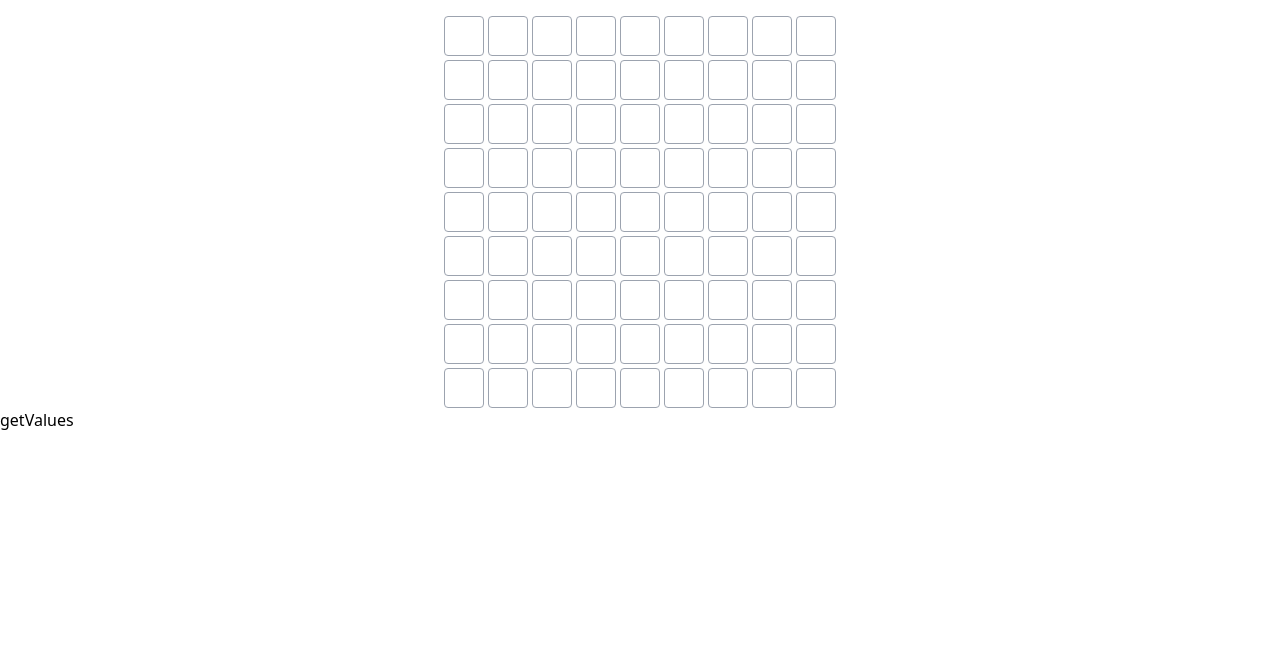
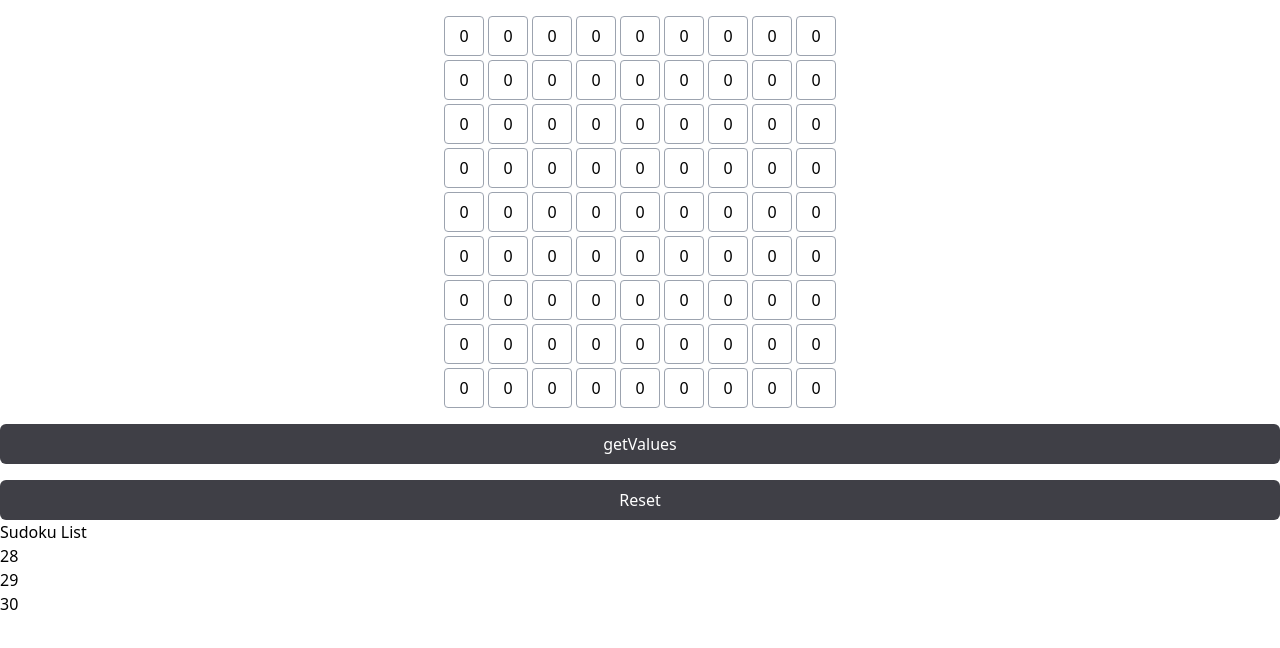
Before and after one commit to elperez365/SudokuReact, a React (Vite) app in the folder frontend/: page / in a window 1280 px wide. Shown: the top 648 px of the page. Built offline with nearby package versions, Linux system fonts and the light colour scheme.

Commit message:
feat(SudokuList) Sudoku list init

```diff
--- a/frontend/src/App.tsx
+++ b/frontend/src/App.tsx
@@ -1,17 +1,42 @@
-import { useRef } from "react";
+import { useRef, useState } from "react";
 import Board from "./components/Board";
 import { BoardRef } from "./types/Refs";
 import { getBoardValues } from "./utils/BoardFunctions";
+import Sudokulist from "./components/SudokuList";
+import { Sudoku } from "./types/Sudoku";
+import { DUMMY_SUDOKU } from "./data/Dummy";
 
 function App() {
+  const [selectedBoard, setSelectedBoard] = useState<Sudoku>(DUMMY_SUDOKU);
+  const [reset, setReset] = useState<boolean>(false);
   const boardRef: BoardRef = useRef<HTMLFormElement>(null);
+
+  const handleSetBoard = (sudoku: Sudoku) => {
+    setSelectedBoard(sudoku);
+  };
 
   return (
     <>
       <div className=" flex justify-center items-center">
-        <Board ref={boardRef} />
+        <Board
+          key={reset ? 1 : 2 || selectedBoard.pk}
+          ref={boardRef}
+          grid={selectedBoard.sudoku_grid}
+        />
       </div>
-      <button onClick={() => getBoardValues(boardRef)}>getValues</button>
+      <button
+        className="bg-zinc-700 text-white p-2 rounded-md mt-4 w-full"
+        onClick={() => getBoardValues(boardRef)}
+      >
+        getValues
+      </button>
+      <button
+        className="bg-zinc-700 text-white p-2 rounded-md mt-4 w-full"
+        onClick={() => setReset(!reset)}
+      >
+        Reset
+      </button>
+      <Sudokulist onSet={handleSetBoard} />
     </>
   );
 }
--- a/frontend/src/components/Board.tsx
+++ b/frontend/src/components/Board.tsx
@@ -1,22 +1,24 @@
 import Cell from "./Cell";
 import { DUMMY_GRID } from "../data/Dummy";
 import { forwardRef } from "react";
-import { BoardRef } from "src/types/Refs";
 
 interface BoardProps {
+  key?: number;
   grid?: number[][];
 }
 
-const Board = forwardRef<BoardRef, BoardProps>(({ grid = DUMMY_GRID }, ref) => {
+const Board = forwardRef<HTMLFormElement, BoardProps>(
+  ({ grid = DUMMY_GRID }, ref) => {
     return (
       <form ref={ref} className="grid grid-cols-9 gap-1 mt-4">
         {grid.map((row, rowIndex) =>
           row.map((cell, colIndex) => (
-          <Cell key={rowIndex * 9 + colIndex} cell={cell} />
+            <Cell key={rowIndex * 9 + colIndex + cell * 9} cell={cell} />
           ))
         )}
       </form>
     );
-});
+  }
+);
 
 export default Board;
--- a/frontend/src/components/Cell.tsx
+++ b/frontend/src/components/Cell.tsx
@@ -33,7 +33,7 @@ const Cell: React.FC<CellProps> = ({ cell }) => {
   return (
     <input
       id="cell"
-      value={value === 0 ? "" : value}
+      value={value}
       onChange={(e) => setValue(ControlMinMaxValue(e))}
       className="w-10 h-10 text-center border border-gray-400 rounded"
     />
--- /dev/null
+++ b/frontend/src/components/SudokuList.tsx
@@ -0,0 +1,28 @@
+import { useState } from "react";
+import { Sudoku } from "src/types/Sudoku";
+import { DUMMY_SUDOKU_LIST } from "../data/Dummy";
+
+interface SudokuListProps {
+  onSet: (sudoku: Sudoku) => void;
+}
+
+const Sudokulist: React.FC<SudokuListProps> = ({ onSet }) => {
+  const [sudokuList, setSudokuList] = useState<Sudoku[]>(
+    DUMMY_SUDOKU_LIST.sudoku_grids
+  );
+
+  return (
+    <div>
+      <h1>Sudoku List</h1>
+      <ul>
+        {sudokuList.map((sudoku) => (
+          <li key={sudoku.pk}>
+            <p onClick={() => onSet(sudoku)}>{sudoku.pk}</p>
+          </li>
+        ))}
+      </ul>
+    </div>
+  );
+};
+
+export default Sudokulist;
--- a/frontend/src/data/Dummy.tsx
+++ b/frontend/src/data/Dummy.tsx
@@ -1,4 +1,4 @@
-import { Sudoku } from "src/types/Sudoku";
+import { Sudoku, SudokuList } from "src/types/Sudoku";
 
 export const DUMMY_GRID: number[][] = [
   [0, 0, 0, 0, 0, 0, 0, 0, 0],
@@ -17,3 +17,53 @@ export const DUMMY_SUDOKU: Sudoku = {
   sudoku_grid: DUMMY_GRID,
   is_valid_solution: false,
 };
+
+export const DUMMY_SUDOKU_LIST: SudokuList = {
+  sudoku_grids: [
+    {
+      pk: 28,
+      sudoku_grid: [
+        [1, 8, 1, 7, 3, 4, 4, 5, 9],
+        [3, 4, 3, 3, 8, 4, 4, 5, 7],
+        [4, 8, 2, 4, 3, 3, 3, 1, 6],
+        [9, 1, 2, 7, 5, 8, 4, 4, 9],
+        [3, 8, 6, 7, 9, 2, 6, 3, 3],
+        [5, 9, 7, 8, 8, 7, 8, 4, 5],
+        [7, 6, 7, 8, 3, 7, 9, 1, 9],
+        [6, 6, 5, 6, 6, 8, 4, 1, 4],
+        [5, 8, 5, 9, 5, 9, 4, 8, 8],
+      ],
+      is_valid_solution: false,
+    },
+    {
+      pk: 29,
+      sudoku_grid: [
+        [4, 9, 1, 8, 5, 7, 2, 3, 6],
+        [2, 8, 6, 1, 4, 9, 7, 5, 0],
+        [5, 3, 7, 6, 2, 0, 1, 9, 4],
+        [1, 2, 5, 3, 9, 6, 8, 4, 7],
+        [7, 6, 8, 5, 1, 4, 9, 2, 3],
+        [3, 4, 9, 7, 8, 2, 5, 6, 1],
+        [8, 1, 3, 9, 6, 5, 4, 7, 2],
+        [9, 7, 2, 4, 3, 1, 6, 8, 5],
+        [6, 5, 4, 2, 7, 8, 3, 1, 9],
+      ],
+      is_valid_solution: true,
+    },
+    {
+      pk: 30,
+      sudoku_grid: [
+        [6, 2, 5, 4, 9, 7, 8, 3, 1],
+        [4, 3, 1, 6, 2, 8, 7, 5, 9],
+        [7, 8, 9, 1, 3, 5, 2, 4, 6],
+        [1, 7, 3, 9, 4, 2, 6, 8, 5],
+        [8, 6, 4, 3, 5, 1, 9, 7, 2],
+        [2, 5, 0, 8, 7, 6, 3, 1, 4],
+        [3, 4, 8, 7, 6, 9, 5, 2, 0],
+        [5, 1, 7, 2, 8, 4, 0, 9, 3],
+        [9, 0, 6, 5, 1, 3, 4, 0, 7],
+      ],
+      is_valid_solution: true,
+    },
+  ],
+};
--- a/frontend/src/types/Sudoku.ts
+++ b/frontend/src/types/Sudoku.ts
@@ -3,3 +3,7 @@ export type Sudoku = {
   sudoku_grid: number[][];
   is_valid_solution: boolean;
 };
+
+export type SudokuList = {
+  sudoku_grids: Sudoku[];
+};
```
Also changed, not shown: frontend/src/components/ListItem.tsx (added). Lines whose indentation alone changed are shown as unchanged.
